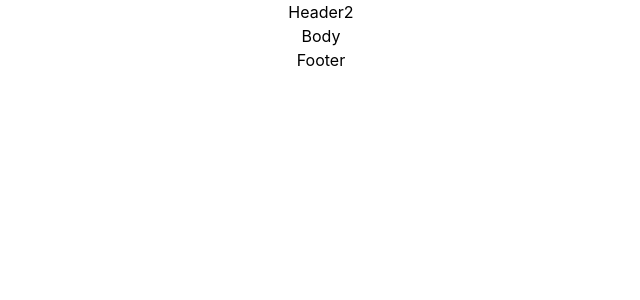
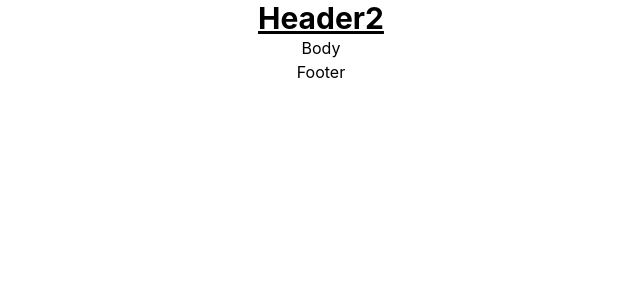
Before and after one commit to supanut16629/portfolio-demo, a React (Create React App) app: page / in a window 1280 px wide. Shown: the top 300 px of the page, without its empty margins (319-959 px from the left). Built offline with nearby package versions, Linux system fonts and the light colour scheme.

Commit message:
test tailwind

```diff
--- a/src/component/Header.js
+++ b/src/component/Header.js
@@ -2,7 +2,7 @@ import React from 'react'
 
 const Header = () => {
   return (
-    <div className=''>Header2</div>
+    <div className='text-3xl font-bold underline'>Header2</div>
   )
 }
 
```
